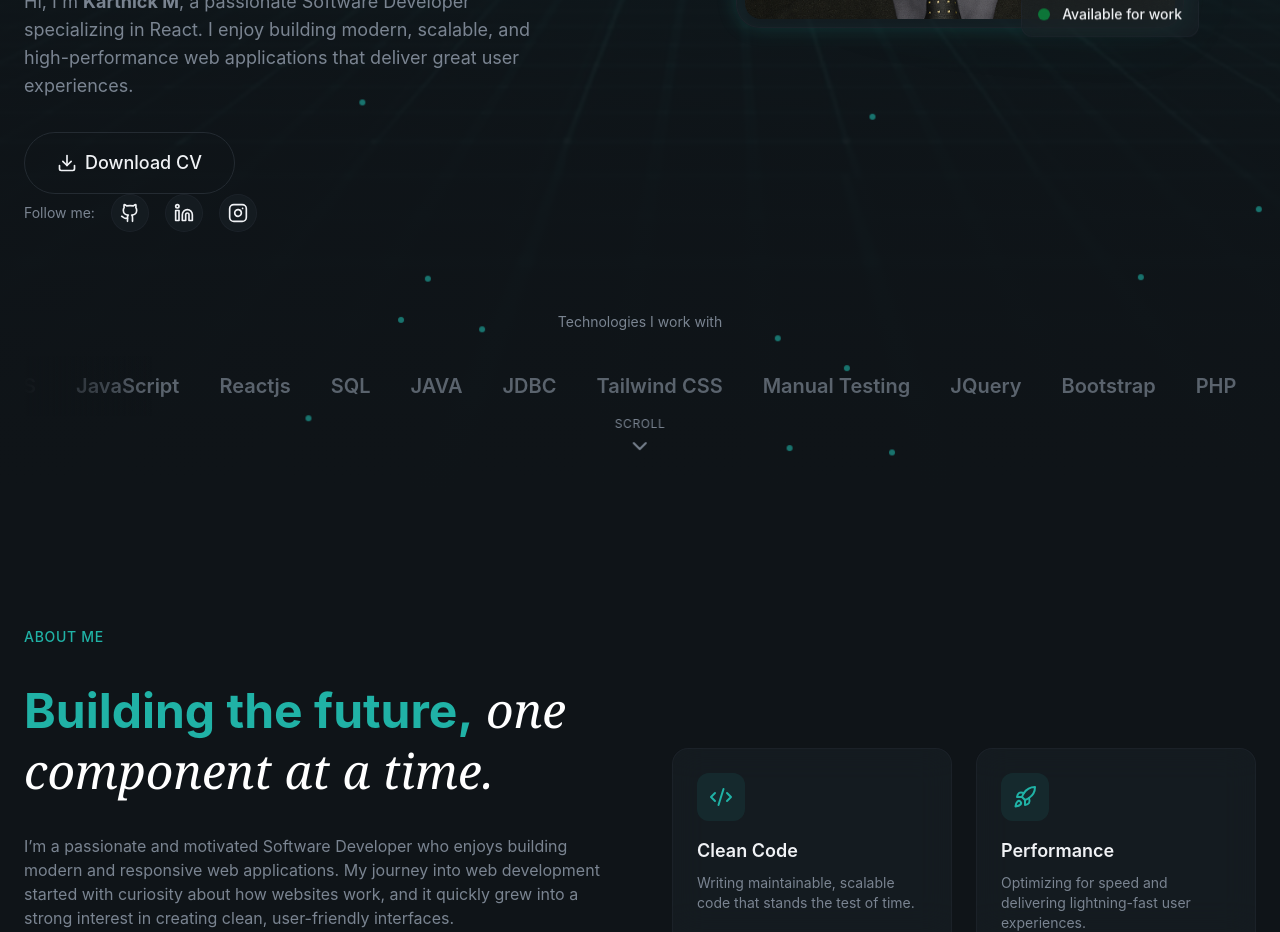
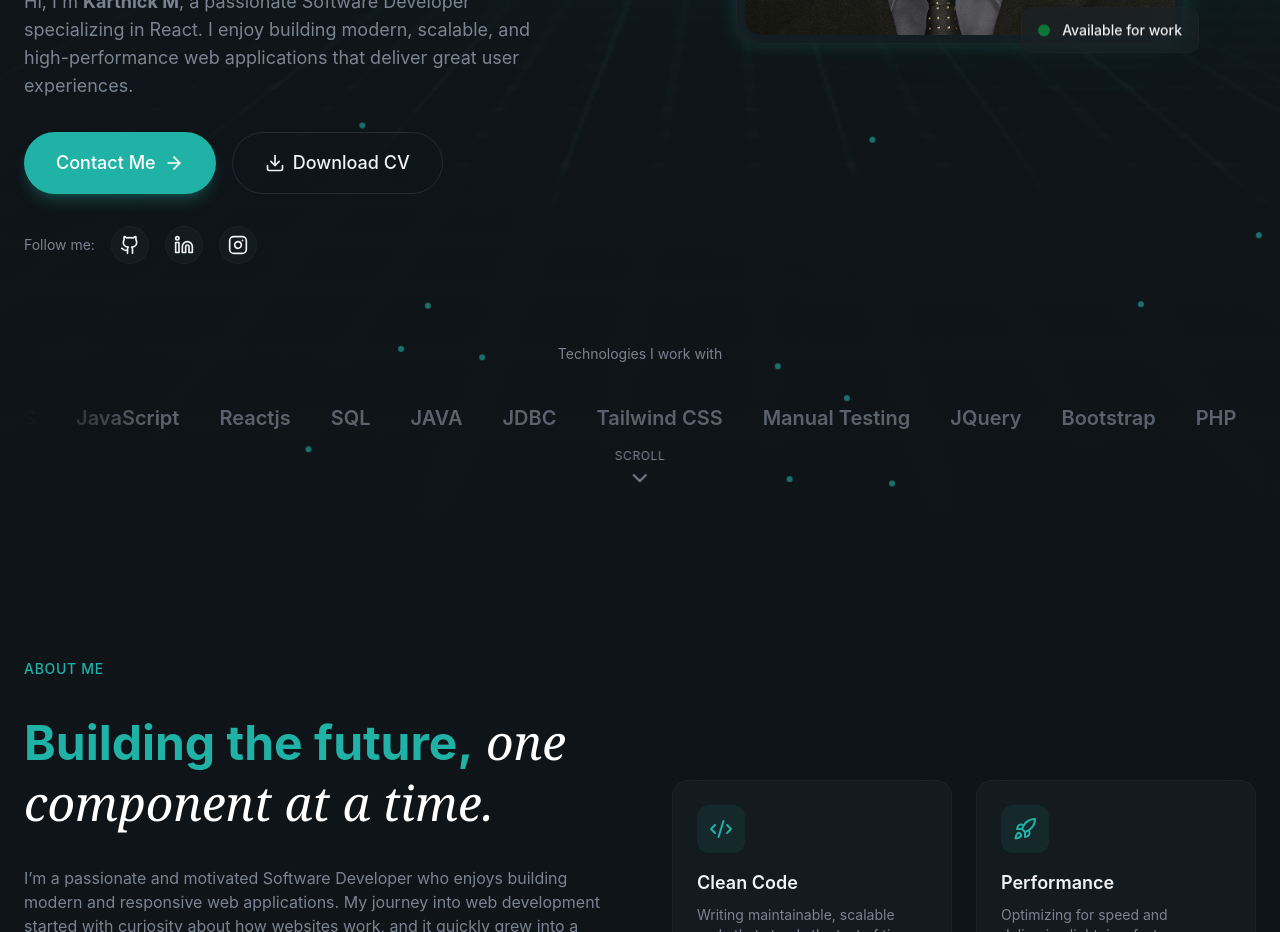
Before and after one commit to Karthi-ops86/karthick-react-portfolio, a React (Vite) app: page / in a window 1280 px wide. Shown: the part 860-1792 px from the top of the page. Built offline with nearby package versions, Linux system fonts and the light colour scheme.

Commit message:
Update Hero.jsx

```diff
--- a/src/sections/Hero.jsx
+++ b/src/sections/Hero.jsx
@@ -91,24 +91,24 @@ export const Hero = () => {
             </div>
 
             {/* CTAs */}
-            {/* <div className="flex flex-wrap gap-4 animate-fade-in animation-delay-300">
-              {/* <Button size="lg">
+            <div className="flex flex-wrap gap-4 animate-fade-in animation-delay-300">
+              <Button size="lg">
                 Contact Me <ArrowRight className="w-5 h-5" />
-              </Button> */}
-               {/*  <a href="/public/Download/Karthick_M_Resume (1).pdf" download>
+              </Button>
+              <a href="/public/Download/Karthick_M_Resume (1).pdf" download>
               <AnimatedBorderButton>
                 <Download  className="w-5 h-5" />
                 Download CV
               </AnimatedBorderButton>
               </a>
-            </div> */}
+            </div>
 
-          <a href="/Download/Karthick_M_Resume (1).pdf" download>
+          {/* <a href="/Download/Karthick_M_Resume (1).pdf" download>
             <AnimatedBorderButton>
               <Download className="w-5 h-5" />
               Download CV
             </AnimatedBorderButton>
-          </a>
+          </a> */}
 
             {/* Social Links */}
             <div className="flex items-center gap-4 animate-fade-in animation-delay-400">
```
